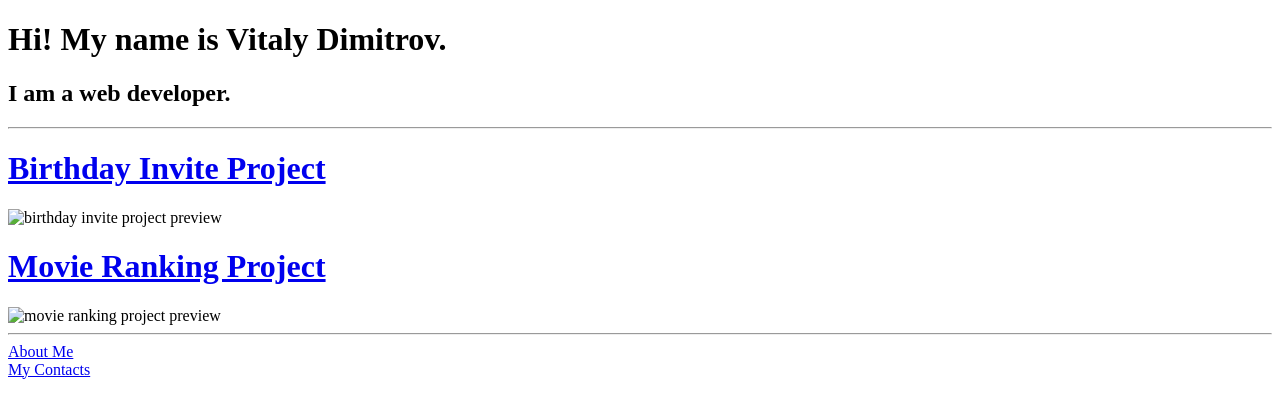
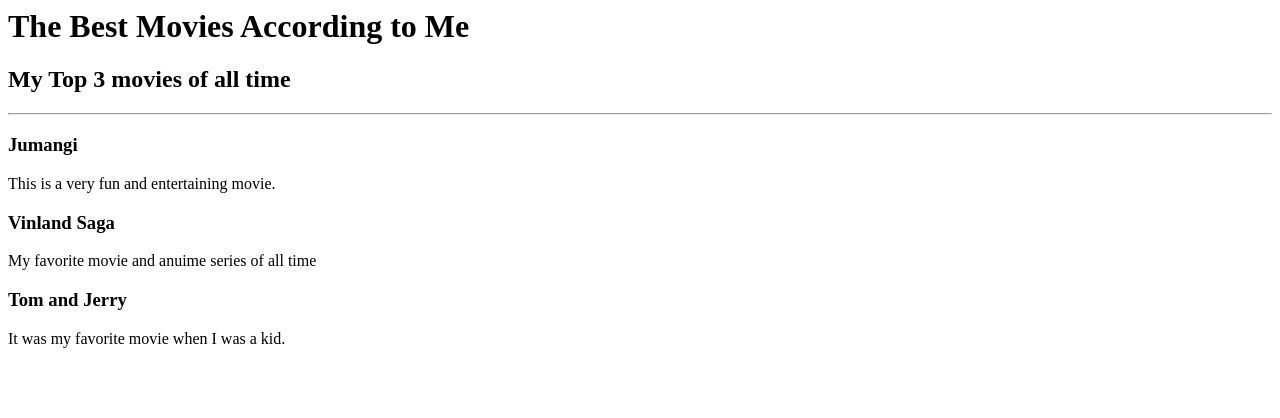
Before and after one commit to VitalyDimitrov/html-portfolio, a plain HTML site: page index.html in a window 1280 px wide. Drawn offline with Linux system fonts and the light colour scheme.

Commit message:
Add files via upload

```diff
--- a/index.html
+++ b/index.html
@@ -1,21 +1,10 @@
-<!-- TODO 1: Create the HTML Boilerplate -->
- <!DOCTYPE html>
- <html lang="en">
- <head>
-    <meta charset="UTF-8">
-    <meta name="viewport" content="width=device-width, initial-scale=1.0">
-    <title>My Portfolio Page</title>
- </head>
- <body>
-    <h1> Hi! My name is Vitaly Dimitrov.</h1>
-    <h2> I am a web developer.</h2>
-    <hr>
-    <h1><a href=" ./public/birthday-invite.html"> Birthday Invite Project</a><br></h1>
-    <img src="./assets/images/birthday-invite.png" height="200" alt="birthday invite project preview"><br>
-    <h1><a href="./public/movie-ranking.html"> Movie Ranking Project</a><br></h1>
-    <img src="./assets/images/movie-ranking.png" height="200" alt="movie ranking project preview">
-    <hr>
-    <a href="./public/about.html"> About Me </a><br>
-    <a href="./public/contact.html"> My Contacts</a>
- </body>
- </html>
+<!-- Write your code below -->
+<h1> The Best Movies According to Me</h1>
+<h2> My Top 3 movies of all time</h2>
+<hr />
+<h3> Jumangi</h3>
+<p> This is a very fun and entertaining movie.</p>
+<h3>Vinland Saga</h3>
+<p>My favorite movie and anuime series of all time</p>
+<h3>Tom and Jerry</h3>
+<p> It was my favorite movie when I was a kid.</p>
```
Also changed, not shown: solution.html (+34 -19 lines), goal.png.
